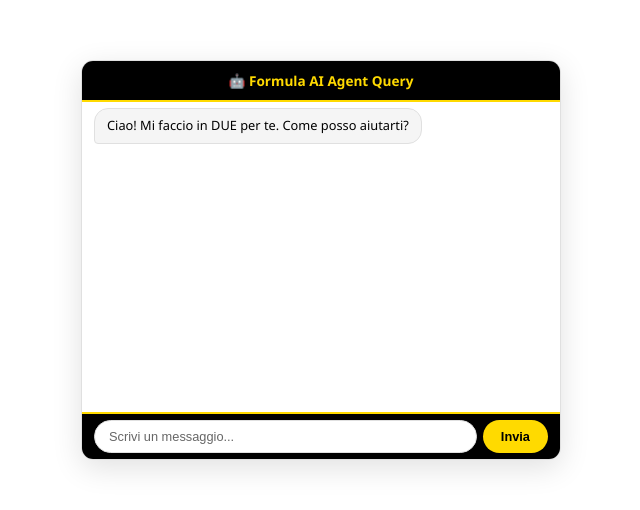
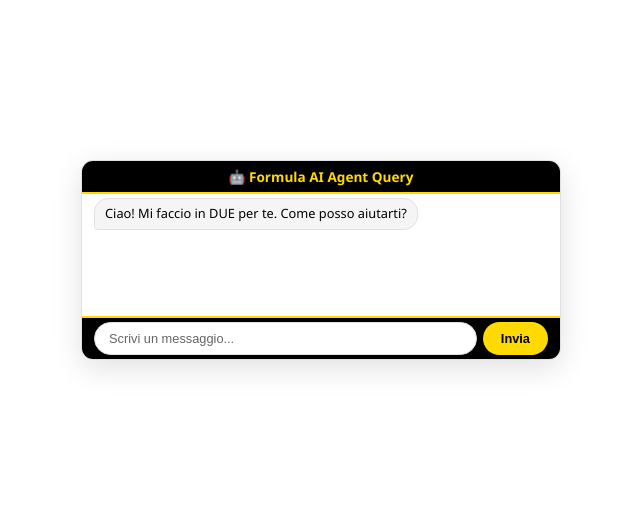
Before and after one commit to mauriziomelandriformulait-svg/chatbot, a plain HTML site: page index.html in a window 1280 px wide. Shown: the part 140-650 px from the top of the page, without its empty margins (319-959 px from the left). Drawn offline with Linux system fonts and the light colour scheme.

Commit message:
Refactor index.html for improved structure and style

```diff
--- a/index.html
+++ b/index.html
@@ -33,7 +33,8 @@
         .chat-container {
             width: 100%;
             max-width: 480px;
-            height: 400px;
+            min-height: 200px;
+            height: auto;
             background: var(--bianco);
             border-radius: 12px;
             box-shadow: 0 8px 30px rgba(0,0,0,0.12);
@@ -45,7 +46,7 @@
 
         .chat-header {
             background: var(--nero);
-            padding: 10px 14px;
+            padding: 6px 14px;
             text-align: center;
             color: var(--giallo-pantone);
             font-size: 0.85rem;
@@ -56,7 +57,7 @@
         .chat-messages {
             flex: 1;
             overflow-y: auto;
-            padding: 6px 12px;
+            padding: 4px 12px;
             display: flex;
             flex-direction: column;
             gap: 4px;
@@ -65,7 +66,7 @@
 
         .message {
             max-width: 85%;
-            padding: 8px 12px;
+            padding: 6px 10px;
             border-radius: 14px;
             line-height: 1.4;
             animation: fadeIn 0.25s ease;
@@ -116,7 +117,7 @@
         }
 
         .chat-input-area {
-            padding: 6px 12px;
+            padding: 4px 12px;
             background: var(--nero);
             display: flex;
             gap: 6px;
```
